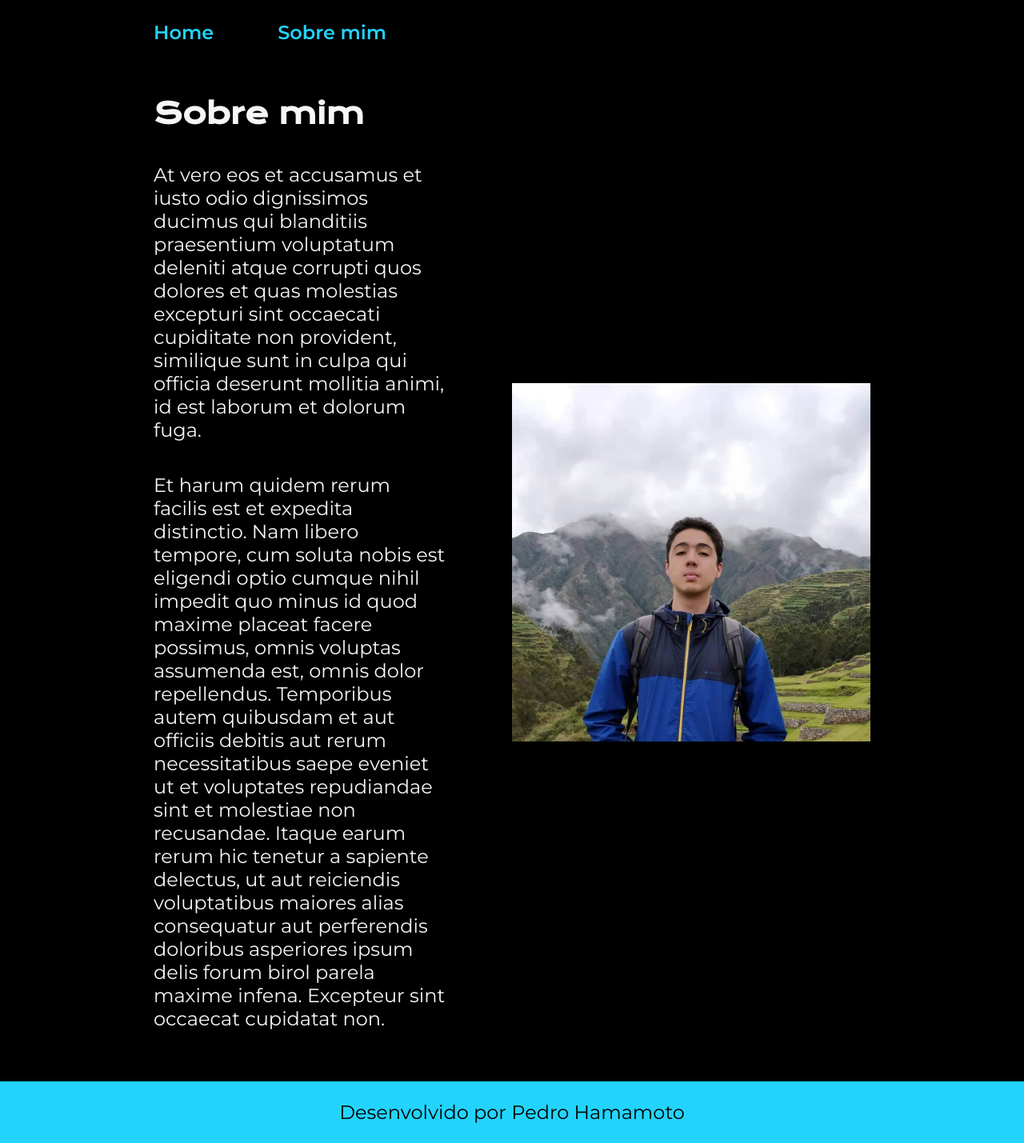
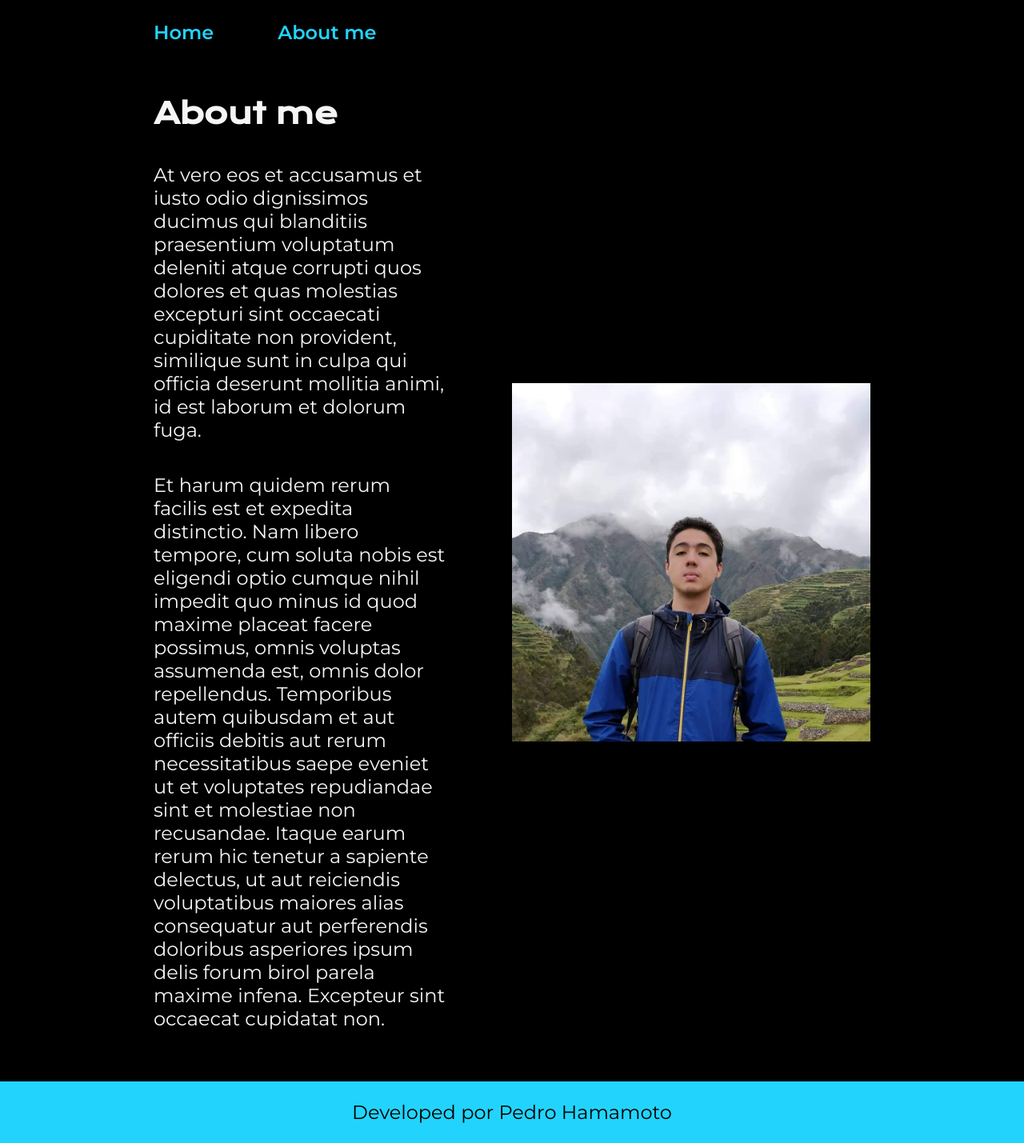
Before and after one commit to PedroHamamoto/first-page, a plain HTML site: page about.html in a window 1280 px wide. Shown: the whole page at 80% size. Drawn offline with nearby package versions, Linux system fonts and the light colour scheme.

Commit message:
Translating to English

```diff
--- a/about.html
+++ b/about.html
@@ -11,19 +11,19 @@
     <header class="header">
         <nav class="header__menu">
             <a class="header__menu__item" href="index.html">Home</a>
-            <a class="header__menu__item" href="about.html">Sobre mim</a>
+            <a class="header__menu__item" href="about.html">About me</a>
         </nav>
     </header>
     <main class="presentation">
         <section class="presentation__content">
-            <h1 class="presentation__content__title">Sobre mim</h1>
+            <h1 class="presentation__content__title">About me</h1>
             <p class="presentation__content__paragraph">At vero eos et accusamus et iusto odio dignissimos ducimus qui blanditiis praesentium voluptatum deleniti atque corrupti quos dolores et quas molestias excepturi sint occaecati cupiditate non provident, similique sunt in culpa qui officia deserunt mollitia animi, id est laborum et dolorum fuga.</p>
             <p class="presentation__content__paragraph">Et harum quidem rerum facilis est et expedita distinctio. Nam libero tempore, cum soluta nobis est eligendi optio cumque nihil impedit quo minus id quod maxime placeat facere possimus, omnis voluptas assumenda est, omnis dolor repellendus. Temporibus autem quibusdam et aut officiis debitis aut rerum necessitatibus saepe eveniet ut et voluptates repudiandae sint et molestiae non recusandae. Itaque earum rerum hic tenetur a sapiente delectus, ut aut reiciendis voluptatibus maiores alias consequatur aut perferendis doloribus asperiores ipsum delis forum birol parela maxime infena. Excepteur sint occaecat cupidatat non.</p>
         </section>
         <img class="presentation__image" src="./assets/image.jpg">
     </main>
     <footer class="footer">
-        <p>Desenvolvido por Pedro Hamamoto</p>
+        <p>Developed por Pedro Hamamoto</p>
     </footer>
 </body>
 </html>
```
Also changed, not shown: index.html (+3 -3 lines).
